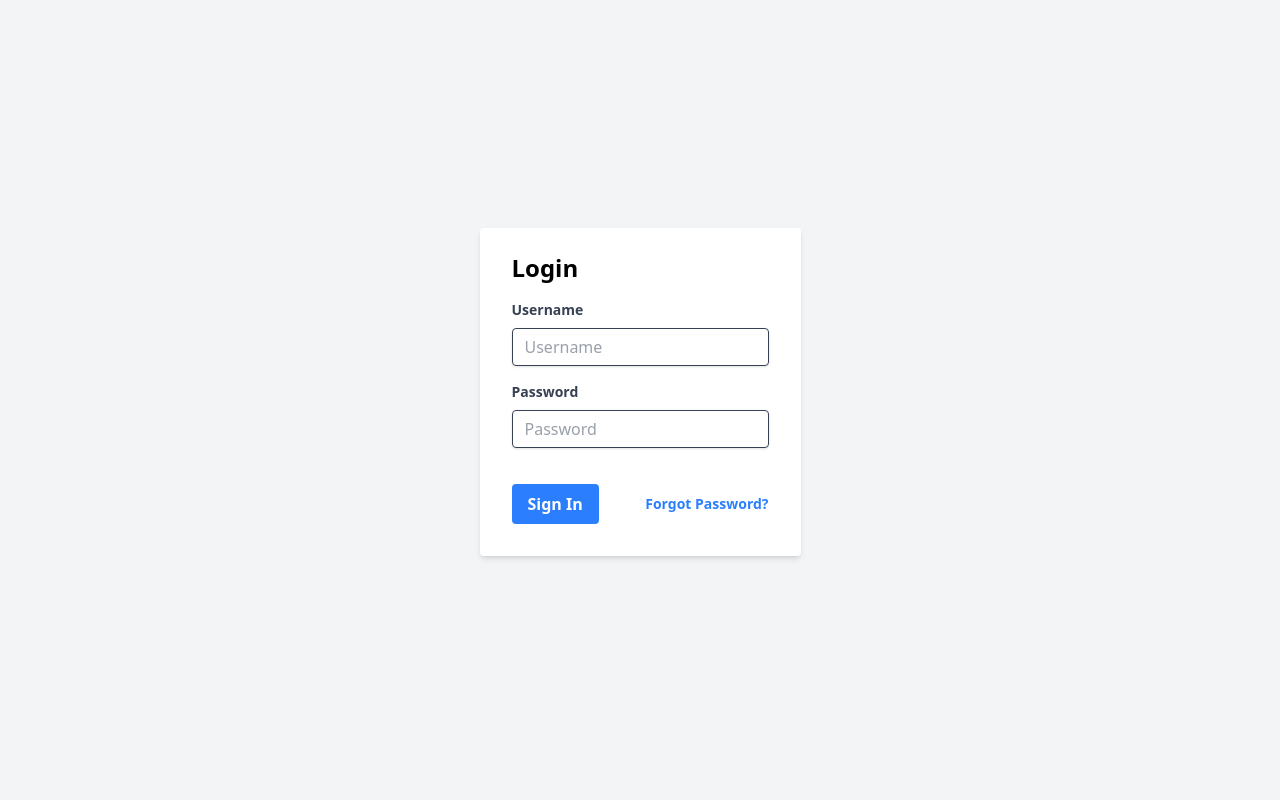
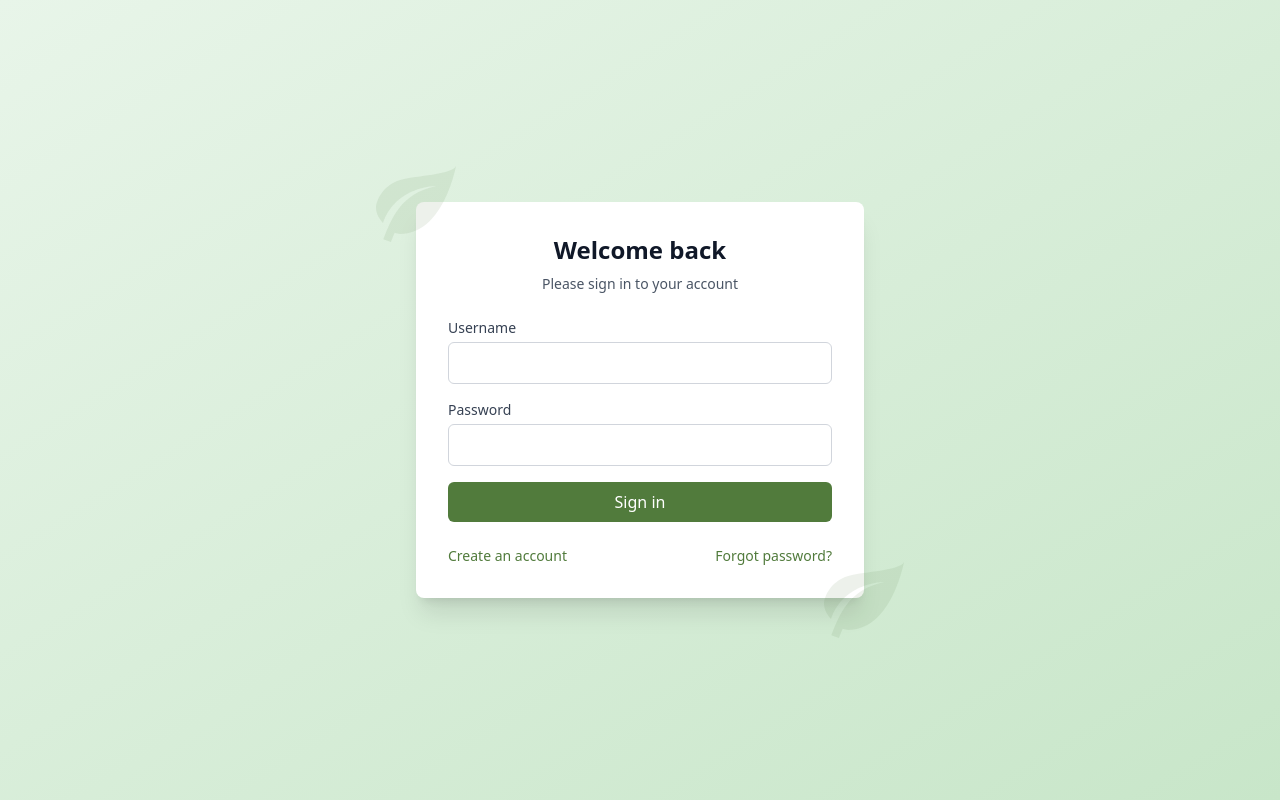
Before and after one commit to gdevgproject/fpoly-react-asm, a React (Vite) app: page /auth/login in a window 1280 px wide. Built offline with nearby package versions, Linux system fonts and the light colour scheme.

Commit message:
style: all auth page

```diff
--- a/src/db.json
+++ b/src/db.json
@@ -5,42 +5,57 @@
       "name": "DSLR Cameras",
       "image": "https://images.pexels.com/photos/1624496/pexels-photo-1624496.jpeg?auto=compress&cs=tinysrgb&w=1260&h=750&dpr=2",
       "description": "Explore our wide range of DSLR cameras, perfect for capturing high-quality photos and videos.",
-      "featuredProducts": [1, 2]
+      "featuredProducts": [
+        1,
+        2
+      ]
     },
     {
       "id": 2,
       "name": "Mirrorless Cameras",
       "image": "https://images.pexels.com/photos/699466/pexels-photo-699466.jpeg?auto=compress&cs=tinysrgb&w=1260&h=750&dpr=2",
       "description": "Discover the latest mirrorless cameras offering excellent performance in a compact design.",
-      "featuredProducts": [2, 3]
+      "featuredProducts": [
+        2,
+        3
+      ]
     },
     {
       "id": 3,
       "name": "Lenses",
       "image": "https://images.pexels.com/photos/90946/pexels-photo-90946.jpeg?auto=compress&cs=tinysrgb&w=1260&h=750&dpr=2",
       "description": "Find the perfect lens for your camera, from wide-angle to telephoto, to enhance your photography.",
-      "featuredProducts": [3, 4]
+      "featuredProducts": [
+        3,
+        4
+      ]
     },
     {
       "id": 4,
       "name": "Tripods",
       "image": "https://images.pexels.com/photos/266194/pexels-photo-266194.jpeg?auto=compress&cs=tinysrgb&w=1260&h=750&dpr=2",
       "description": "Stable and reliable tripods for steady shots and professional photography.",
-      "featuredProducts": [4, 5]
+      "featuredProducts": [
+        4,
+        5
+      ]
     },
     {
       "id": 5,
       "name": "Camera Bags",
       "image": "https://images.pexels.com/photos/208598/pexels-photo-208598.jpeg?auto=compress&cs=tinysrgb&w=1260&h=750&dpr=2",
       "description": "Protect your valuable equipment with our durable and stylish camera bags.",
-      "featuredProducts": [1, 5]
+      "featuredProducts": [
+        1,
+        5
+      ]
     }
   ],
   "products": [
     {
       "id": 1,
       "name": "Canon EOS 5D Mark IV",
-      "price": 2499.0,
+      "price": 2499,
       "categoryId": 1,
       "image": "https://www.bhphotovideo.com/images/images250x250/canon_1483c002_eos_5d_mark_iv_1272154.jpg",
       "quantity": 10,
@@ -50,7 +65,7 @@
     {
       "id": 2,
       "name": "Sony Alpha a7 III",
-      "price": 1999.0,
+      "price": 1999,
       "categoryId": 2,
       "image": "https://www.bhphotovideo.com/images/images250x250/sony_ilce_7m3_b_alpha_a7iii_mirrorless_digital_1392544.jpg",
       "quantity": 5,
@@ -60,7 +75,7 @@
     {
       "id": 3,
       "name": "Sigma 24-70mm f/2.8 DG OS HSM Art Lens for Canon EF",
-      "price": 1299.0,
+      "price": 1299,
       "categoryId": 3,
       "image": "https://www.bhphotovideo.com/images/images250x250/sigma_579101_24_70mm_f_2_8_dg_1461438.jpg",
       "quantity": 20,
@@ -70,7 +85,7 @@
     {
       "id": 4,
       "name": "Manfrotto Befree Advanced Travel Tripod",
-      "price": 199.0,
+      "price": 199,
       "categoryId": 4,
       "image": "https://www.bhphotovideo.com/images/images250x250/manfrotto_mkmcadv5_bhus_befree_adv_carbon_fiber_1497674.jpg",
       "quantity": 30,
@@ -80,7 +95,7 @@
     {
       "id": 5,
       "name": "Lowepro ProTactic 450 AW II Camera Backpack",
-      "price": 229.0,
+      "price": 229,
       "categoryId": 5,
       "image": "https://www.bhphotovideo.com/images/images250x250/lowepro_lp37177_protactic_450_aw_ii_1524844.jpg",
       "quantity": 15,
@@ -102,6 +117,13 @@
       "password": "123",
       "email": "user@example.com",
       "role": "user"
+    },
+    {
+      "username": "minh",
+      "email": "minh@gmail.com",
+      "password": "123456",
+      "role": "user",
+      "id": 3
     }
   ]
 }
--- a/src/features/auth/Auth.tsx
+++ b/src/features/auth/Auth.tsx
@@ -2,8 +2,21 @@
 
 export default function Auth() {
   return (
-    <main className='flex min-h-screen items-center justify-center bg-gray-100'>
-      <Outlet />
+    <main className='flex min-h-screen items-center justify-center bg-gradient-to-br from-[#E8F5E9] to-[#C8E6C9]'>
+      <div className='relative w-full max-w-md'>
+        {/* Decorative elements */}
+        <div className='absolute -top-12 -left-12 text-[#517B3C]/10'>
+          <svg className='h-24 w-24' viewBox='0 0 24 24' fill='currentColor'>
+            <path d='M17,8C8,10 5.9,16.17 3.82,21.34L5.71,22L6.66,19.7C7.14,19.87 7.64,20 8,20C19,20 22,3 22,3C21,5 14,5.25 9,6.25C4,7.25 2,11.5 2,13.5C2,15.5 3.75,17.25 3.75,17.25C7,8 17,8 17,8Z' />
+          </svg>
+        </div>
+        <div className='absolute -right-12 -bottom-12 text-[#517B3C]/10'>
+          <svg className='h-24 w-24' viewBox='0 0 24 24' fill='currentColor'>
+            <path d='M17,8C8,10 5.9,16.17 3.82,21.34L5.71,22L6.66,19.7C7.14,19.87 7.64,20 8,20C19,20 22,3 22,3C21,5 14,5.25 9,6.25C4,7.25 2,11.5 2,13.5C2,15.5 3.75,17.25 3.75,17.25C7,8 17,8 17,8Z' />
+          </svg>
+        </div>
+        <Outlet />
+      </div>
     </main>
   )
 }
--- a/src/features/auth/components/ForgotPasswordForm.tsx
+++ b/src/features/auth/components/ForgotPasswordForm.tsx
@@ -1,49 +1,84 @@
 import { useState } from 'react'
+import { Link } from 'react-router'
 
 export default function ForgotPasswordForm() {
   const [email, setEmail] = useState('')
+  const [status, setStatus] = useState<'idle' | 'loading' | 'success' | 'error'>('idle')
   const [message, setMessage] = useState('')
 
   const handleSubmit = async (e: React.FormEvent) => {
     e.preventDefault()
+    setStatus('loading')
     setMessage('')
 
-    if (!email) {
-      setMessage('Email is required')
+    // Validate email
+    const emailRegex = /^[^\s@]+@[^\s@]+\.[^\s@]+$/
+    if (!emailRegex.test(email)) {
+      setStatus('error')
+      setMessage('Please enter a valid email address')
       return
     }
 
-    // In a real application, you would send a password reset email
-    setMessage('Password reset link sent to your email address.')
+    try {
+      // In a real app, you would call an API endpoint here
+      // For now, we'll simulate success after a delay
+      await new Promise((resolve) => setTimeout(resolve, 1000))
+
+      setStatus('success')
+      setMessage('Password reset instructions have been sent to your email')
+      setEmail('')
+    } catch (err) {
+      setStatus('error')
+      setMessage('Failed to send reset instructions')
+    }
   }
 
   return (
-    <div className='mb-4 rounded bg-white px-8 pt-6 pb-8 shadow-md'>
-      <h2 className='mb-4 text-2xl font-bold'>Forgot Password</h2>
-      {message && <div className='mb-4 text-sm text-green-500'>{message}</div>}
-      <form onSubmit={handleSubmit}>
-        <div className='mb-4'>
-          <label className='mb-2 block text-sm font-bold text-gray-700' htmlFor='email'>
-            Email
+    <div className='w-full rounded-lg bg-white p-8 shadow-xl'>
+      <div className='mb-6 text-center'>
+        <h1 className='text-2xl font-bold text-gray-900'>Reset your password</h1>
+        <p className='mt-2 text-sm text-gray-600'>We'll send you instructions via email</p>
+      </div>
+
+      {message && (
+        <div
+          className={`mb-4 rounded-md p-3 text-sm ${
+            status === 'success' ? 'bg-green-50 text-green-500' : 'bg-red-50 text-red-500'
+          }`}
+        >
+          {message}
+        </div>
+      )}
+
+      <form onSubmit={handleSubmit} className='space-y-4'>
+        <div>
+          <label className='block text-sm font-medium text-gray-700' htmlFor='email'>
+            Email address
           </label>
           <input
-            className='focus:shadow-outline w-full appearance-none rounded border px-3 py-2 leading-tight text-gray-700 shadow focus:outline-none'
+            type='email'
             id='email'
-            type='email'
-            placeholder='Email'
             value={email}
             onChange={(e) => setEmail(e.target.value)}
+            className='mt-1 block w-full rounded-md border border-gray-300 px-3 py-2 text-gray-900 placeholder-gray-400 focus:border-green-500 focus:ring-green-500 focus:outline-none'
+            required
           />
         </div>
-        <div className='flex items-center justify-between'>
-          <button
-            className='focus:shadow-outline rounded bg-blue-500 px-4 py-2 font-bold text-white hover:bg-blue-700 focus:outline-none'
-            type='submit'
-          >
-            Reset Password
-          </button>
-        </div>
+
+        <button
+          type='submit'
+          disabled={status === 'loading'}
+          className='w-full rounded-md bg-[#517B3C] px-4 py-2 text-white transition-colors hover:bg-[#446832] focus:ring-2 focus:ring-[#517B3C] focus:ring-offset-2 focus:outline-none disabled:opacity-50'
+        >
+          {status === 'loading' ? 'Sending...' : 'Reset Password'}
+        </button>
       </form>
+
+      <div className='mt-6 text-center'>
+        <Link to='/auth/login' className='text-sm text-[#517B3C] hover:text-[#446832]'>
+          Back to login
+        </Link>
+      </div>
     </div>
   )
 }
--- a/src/features/auth/components/LoginForm.tsx
+++ b/src/features/auth/components/LoginForm.tsx
@@ -1,5 +1,5 @@
 import { useState } from 'react'
-import { useNavigate } from 'react-router'
+import { Link, useNavigate } from 'react-router'
 
 export default function LoginForm() {
   const [username, setUsername] = useState('')
@@ -35,51 +35,59 @@
   }
 
   return (
-    <div className='mb-4 rounded bg-white px-8 pt-6 pb-8 shadow-md'>
-      <h2 className='mb-4 text-2xl font-bold'>Login</h2>
-      {error && <div className='mb-4 text-sm text-red-500'>{error}</div>}
-      <form onSubmit={handleSubmit}>
-        <div className='mb-4'>
-          <label className='mb-2 block text-sm font-bold text-gray-700' htmlFor='username'>
+    <div className='w-full rounded-lg bg-white p-8 shadow-xl'>
+      <div className='mb-6 text-center'>
+        <h1 className='text-2xl font-bold text-gray-900'>Welcome back</h1>
+        <p className='mt-2 text-sm text-gray-600'>Please sign in to your account</p>
+      </div>
+
+      {error && <div className='mb-4 rounded-md bg-red-50 p-3 text-sm text-red-500'>{error}</div>}
+
+      <form onSubmit={handleSubmit} className='space-y-4'>
+        <div>
+          <label className='block text-sm font-medium text-gray-700' htmlFor='username'>
             Username
           </label>
           <input
-            className='focus:shadow-outline w-full appearance-none rounded border px-3 py-2 leading-tight text-gray-700 shadow focus:outline-none'
+            type='text'
             id='username'
-            type='text'
-            placeholder='Username'
             value={username}
             onChange={(e) => setUsername(e.target.value)}
+            className='mt-1 block w-full rounded-md border border-gray-300 px-3 py-2 text-gray-900 placeholder-gray-400 focus:border-green-500 focus:ring-green-500 focus:outline-none'
+            required
           />
         </div>
-        <div className='mb-6'>
-          <label className='mb-2 block text-sm font-bold text-gray-700' htmlFor='password'>
+
+        <div>
+          <label className='block text-sm font-medium text-gray-700' htmlFor='password'>
             Password
           </label>
           <input
-            className='focus:shadow-outline mb-3 w-full appearance-none rounded border px-3 py-2 leading-tight text-gray-700 shadow focus:outline-none'
+            type='password'
             id='password'
-            type='password'
-            placeholder='Password'
             value={password}
             onChange={(e) => setPassword(e.target.value)}
+            className='mt-1 block w-full rounded-md border border-gray-300 px-3 py-2 text-gray-900 placeholder-gray-400 focus:border-green-500 focus:ring-green-500 focus:outline-none'
+            required
           />
         </div>
-        <div className='flex items-center justify-between'>
-          <button
-            className='focus:shadow-outline rounded bg-blue-500 px-4 py-2 font-bold text-white hover:bg-blue-700 focus:outline-none'
-            type='submit'
-          >
-            Sign In
-          </button>
-          <a
-            className='inline-block align-baseline text-sm font-bold text-blue-500 hover:text-blue-800'
-            href='/forgot-password'
-          >
-            Forgot Password?
-          </a>
-        </div>
+
+        <button
+          type='submit'
+          className='w-full rounded-md bg-[#517B3C] px-4 py-2 text-white transition-colors hover:bg-[#446832] focus:ring-2 focus:ring-[#517B3C] focus:ring-offset-2 focus:outline-none'
+        >
+          Sign in
+        </button>
       </form>
+
+      <div className='mt-6 flex items-center justify-between'>
+        <Link to='/auth/register' className='text-sm text-[#517B3C] hover:text-[#446832]'>
+          Create an account
+        </Link>
+        <Link to='/auth/forgot-password' className='text-sm text-[#517B3C] hover:text-[#446832]'>
+          Forgot password?
+        </Link>
+      </div>
     </div>
   )
 }
--- a/src/features/auth/components/RegisterForm.tsx
+++ b/src/features/auth/components/RegisterForm.tsx
@@ -1,10 +1,13 @@
 import { useState } from 'react'
-import { useNavigate } from 'react-router'
+import { Link, useNavigate } from 'react-router'
 
 export default function RegisterForm() {
-  const [username, setUsername] = useState('')
-  const [password, setPassword] = useState('')
-  const [email, setEmail] = useState('')
+  const [formData, setFormData] = useState({
+    username: '',
+    email: '',
+    password: '',
+    confirmPassword: ''
+  })
   const [error, setError] = useState('')
   const navigate = useNavigate()
 
@@ -12,8 +15,14 @@
     e.preventDefault()
     setError('')
 
-    if (!username || !password || !email) {
-      setError('All fields are required')
+    // Validate form
+    if (formData.password !== formData.confirmPassword) {
+      setError('Passwords do not match')
+      return
+    }
+
+    if (formData.password.length < 6) {
+      setError('Password must be at least 6 characters')
       return
     }
 
@@ -23,11 +32,16 @@
         headers: {
           'Content-Type': 'application/json'
         },
-        body: JSON.stringify({ username, password, email })
+        body: JSON.stringify({
+          username: formData.username,
+          email: formData.email,
+          password: formData.password,
+          role: 'user'
+        })
       })
 
       if (response.ok) {
-        navigate('/login')
+        navigate('/auth/login')
       } else {
         setError('Registration failed')
       }
@@ -37,10 +51,15 @@
   }
 
   return (
-    <div className='mb-4 rounded bg-white px-8 pt-6 pb-8 shadow-md'>
-      <h2 className='mb-4 text-2xl font-bold'>Register</h2>
-      {error && <div className='mb-4 text-sm text-red-500'>{error}</div>}
-      <form onSubmit={handleSubmit}>
+    <div className='w-full rounded-lg bg-white p-8 shadow-xl'>
+      <div className='mb-6 text-center'>
+        <h1 className='text-2xl font-bold text-gray-900'>Create an account</h1>
+        <p className='mt-2 text-sm text-gray-600'>Join us today</p>
+      </div>
+
+      {error && <div className='mb-4 rounded-md bg-red-50 p-3 text-sm text-red-500'>{error}</div>}
+
+      <form onSubmit={handleSubmit} className='space-y-4'>
         <div className='mb-4'>
           <label className='mb-2 block text-sm font-bold text-gray-700' htmlFor='username'>
             Username
@@ -50,8 +69,8 @@
             id='username'
             type='text'
             placeholder='Username'
-            value={username}
-            onChange={(e) => setUsername(e.target.value)}
+            value={formData.username}
+            onChange={(e) => setFormData({ ...formData, username: e.target.value })}
           />
         </div>
         <div className='mb-4'>
@@ -63,8 +82,8 @@
             id='email'
             type='email'
             placeholder='Email'
-            value={email}
-            onChange={(e) => setEmail(e.target.value)}
+            value={formData.email}
+            onChange={(e) => setFormData({ ...formData, email: e.target.value })}
           />
         </div>
         <div className='mb-6'>
@@ -76,19 +95,36 @@
             id='password'
             type='password'
             placeholder='Password'
-            value={password}
-            onChange={(e) => setPassword(e.target.value)}
+            value={formData.password}
+            onChange={(e) => setFormData({ ...formData, password: e.target.value })}
           />
         </div>
-        <div className='flex items-center justify-between'>
-          <button
-            className='focus:shadow-outline rounded bg-green-500 px-4 py-2 font-bold text-white hover:bg-green-700 focus:outline-none'
-            type='submit'
-          >
-            Register
-          </button>
+        <div className='mb-6'>
+          <label className='mb-2 block text-sm font-bold text-gray-700' htmlFor='confirmPassword'>
+            Confirm Password
+          </label>
+          <input
+            className='focus:shadow-outline mb-3 w-full appearance-none rounded border px-3 py-2 leading-tight text-gray-700 shadow focus:outline-none'
+            id='confirmPassword'
+            type='password'
+            placeholder='Confirm Password'
+            value={formData.confirmPassword}
+            onChange={(e) => setFormData({ ...formData, confirmPassword: e.target.value })}
+          />
         </div>
+        <button
+          type='submit'
+          className='w-full rounded-md bg-[#517B3C] px-4 py-2 text-white transition-colors hover:bg-[#446832] focus:ring-2 focus:ring-[#517B3C] focus:ring-offset-2 focus:outline-none'
+        >
+          Register
+        </button>
       </form>
+
+      <div className='mt-6 text-center'>
+        <Link to='/auth/login' className='text-sm text-[#517B3C] hover:text-[#446832]'>
+          Already have an account? Sign in
+        </Link>
+      </div>
     </div>
   )
 }
```
Also changed, not shown: src/ui/Header.tsx (+40 -2 lines).
